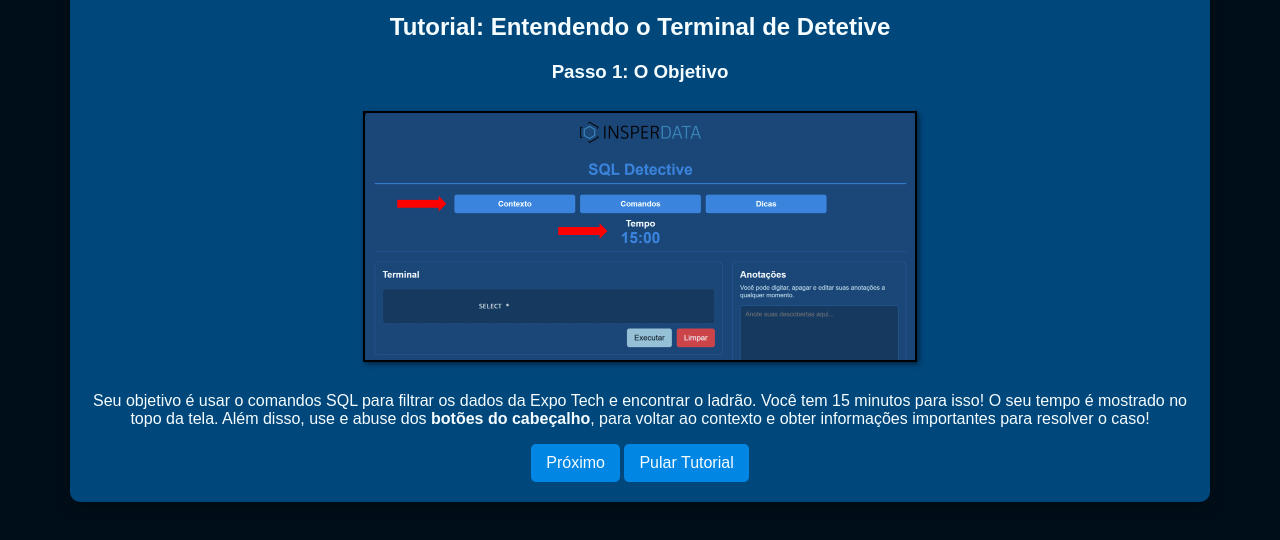
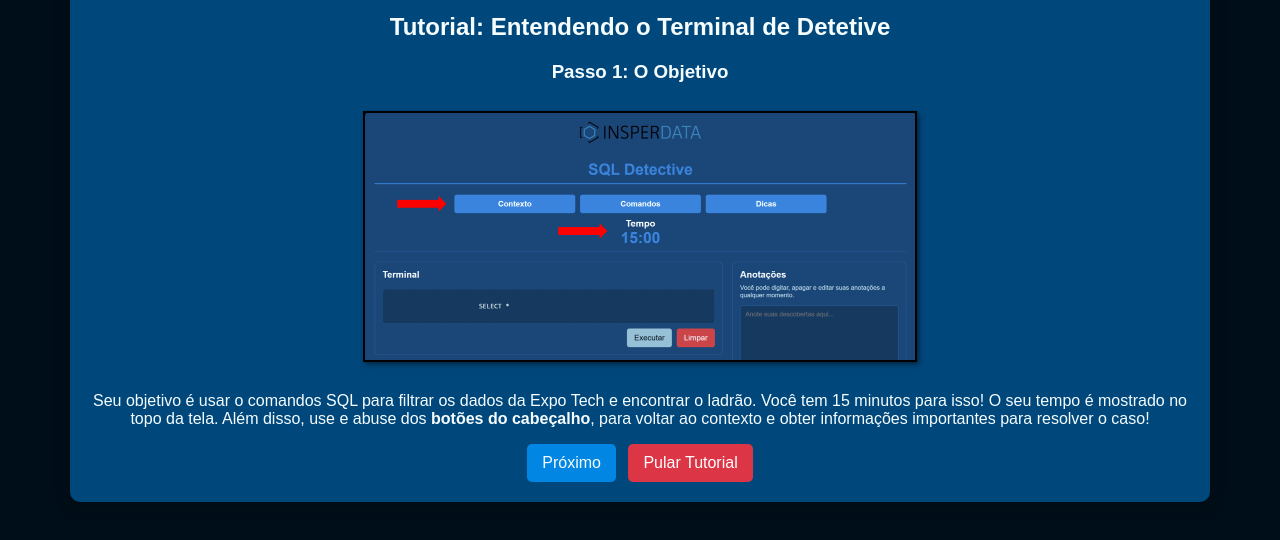
Before and after one commit to kikepuppi/Detetive-SQL, a plain HTML site: page index.html in a window 1280 px wide. Both pictures are taken after a click on the button "Iniciar Caso". Shown: the part 228-768 px from the top of the page. Drawn offline with Linux system fonts and the light colour scheme.

Commit message:
update skip-tutorial btn

```diff
--- a/index.html
+++ b/index.html
@@ -30,7 +30,7 @@
             <div class="tutorial-actions">
                 <button id="prev-tutorial-button" class="btn">Anterior</button>
                 <button id="next-tutorial-button" class="btn">Próximo</button>
-                <button id="skip-tutorial-button" class="btn">Pular Tutorial</button>
+                <button id="skip-tutorial-button" class="btn skip-btn">Pular Tutorial</button>
                 <button id="start-story-button" class="btn">Continuar</button>
             </div>
         </div>
--- a/style.css
+++ b/style.css
@@ -586,3 +586,13 @@ h3 {
     overflow: hidden;
     text-align: center;
 }
+
+.skip-btn {
+    background-color: #dc3545;
+    color: white;
+    margin-left: 0.5em;
+}
+
+.skip-btn:hover {
+    background-color: #c82333;
+}
```
